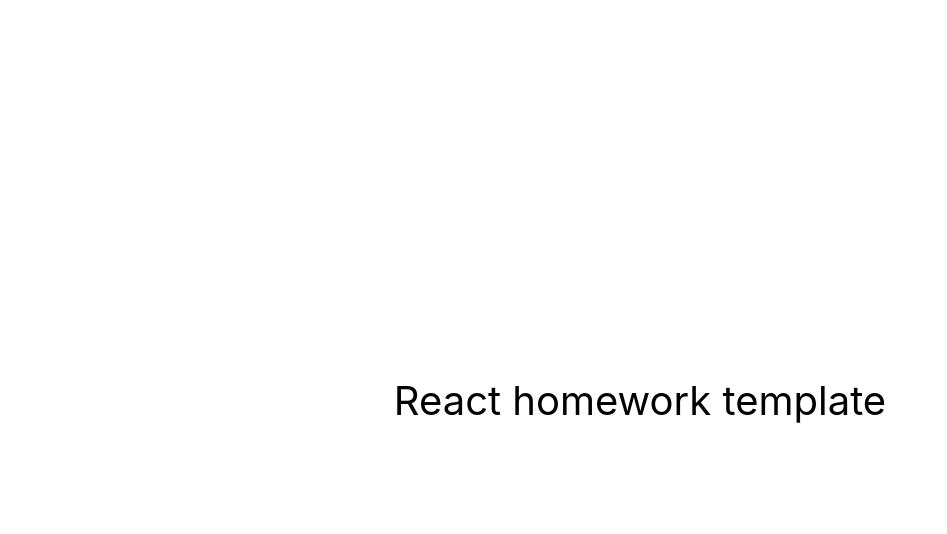
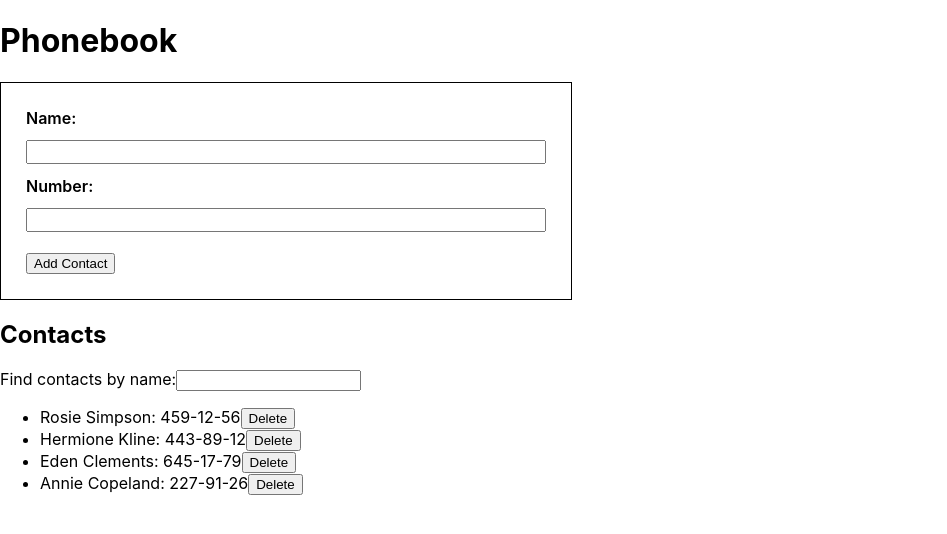
Before and after one commit to AllaPavlovska/goit-react-hw-08-phonebook, a React (Create React App) app: page / in a window 1280 px wide. Shown: the top 534 px of the page, without its empty margins (0-947 px from the left). Built offline with nearby package versions, Linux system fonts and the light colour scheme.

Commit message:
first-commit

```diff
--- /dev/null
+++ b/src/components/AddProfile/AddProfile.module.css
@@ -0,0 +1,30 @@
+.form {
+    max-width: 520px;
+    padding: 25px;
+    border: 1px solid black;
+}
+
+.formLabel {
+    display: flex;
+    flex-direction: column;
+    gap: 12px;
+    margin-bottom: 20px;
+}
+
+.formLabelCheckbox {
+    flex-direction: row;
+    align-items: center;
+}
+
+.formLabelText {
+    font-weight: 600;
+    font-size: 16px;
+}
+
+.formInput {
+    font-size: 16px;
+}
+
+.container {
+    display: flex;
+}
--- /dev/null
+++ b/src/components/AddProfile/AddProfileForm.jsx
@@ -0,0 +1,53 @@
+import React, { Component } from 'react';
+import { nanoid } from 'nanoid';
+import css from './AddProfile.module.css';
+
+class ContactForm extends Component {
+  state = {
+    name: '',
+    number: '',
+  };
+
+  handleChange = (e) => {
+    this.setState({ [e.target.name]: e.target.value });
+  };
+
+  handleFormSubmit = (e) => {
+    e.preventDefault();
+    const { name, number } = this.state;
+    this.props.onSubmit({ id: nanoid(), name, number });
+    this.setState({ name: '', number: '' });
+  };
+
+  render() {
+    const { name, number } = this.state;
+
+    return (
+      <form className={css.form} onSubmit={this.handleFormSubmit}>
+        <label className={css.formLabel}>
+          <span className={css.formLabelText}>Name:</span>
+          <input
+            className={css.formInput}
+            type="text"
+            name="name"
+            value={name}
+            onChange={this.handleChange}
+            required
+          />
+          <span className={css.formLabelText}> Number:</span>
+          <input
+            className={css.formInput}
+            type="tel"
+            name="number"
+            value={number}
+            onChange={this.handleChange}
+            required
+          />
+        </label>
+        <button type="submit">Add Contact</button>
+      </form>
+    );
+  }
+}
+
+export default ContactForm;
--- a/src/components/App.jsx
+++ b/src/components/App.jsx
@@ -1,16 +1,78 @@
-export const App = () => {
-  return (
-    <div
-      style={{
-        height: '100vh',
-        display: 'flex',
-        justifyContent: 'center',
-        alignItems: 'center',
-        fontSize: 40,
-        color: '#010101'
-      }}
-    >
-      React homework template
-    </div>
-  );
+import React, { Component } from 'react';
+import ContactForm from './AddProfile/AddProfileForm';
+import ContactList from './ContactList';
+import Filter from './Filter';
+
+const initialState = {
+ contacts: [
+    { id: 'id-1', name: 'Rosie Simpson', number: '459-12-56' },
+    { id: 'id-2', name: 'Hermione Kline', number: '443-89-12' },
+    { id: 'id-3', name: 'Eden Clements', number: '645-17-79' },
+    { id: 'id-4', name: 'Annie Copeland', number: '227-91-26' },
+  ],
+  filter: '',
 };
+
+export class App extends Component {
+  state = { ...initialState };
+
+  componentDidMount() {
+    const savedContacts = localStorage.getItem('contacts');
+    if (savedContacts) {
+      this.setState({ contacts: JSON.parse(savedContacts) });
+    }
+  }
+
+  componentDidUpdate(prevProps, prevState) {
+    if (prevState.contacts !== this.state.contacts) {
+      localStorage.setItem('contacts', JSON.stringify(this.state.contacts));
+    }
+  }
+
+  handleAddContact = (contact) => {
+    const { contacts } = this.state;
+
+    const isNameExist = contacts.some(
+      (existingContact) => existingContact.name === contact.name
+    );
+
+    if (isNameExist) {
+      alert(`'${contact.name}' is already in contacts!`);
+      return;
+    }
+
+    this.setState((prevState) => ({
+      ...prevState,
+      contacts: [...prevState.contacts, contact],
+    }));
+  };
+
+  handleDeleteContact = (contactId) => {
+    this.setState((prevState) => ({
+      ...prevState,
+      contacts: prevState.contacts.filter((contact) => contact.id !== contactId),
+    }));
+  };
+
+  handleFilterChange = (e) => {
+    this.setState({ filter: e.target.value });
+  };
+
+  render() {
+    const { contacts, filter } = this.state;
+    const filteredContacts = contacts.filter((contact) =>
+      contact.name.toLowerCase().includes(filter.toLowerCase())
+    );
+
+    return (
+      <div>
+        <h1>Phonebook</h1>
+        <ContactForm onSubmit={this.handleAddContact} />
+        <Filter value={filter} onChange={this.handleFilterChange} />
+        <ContactList contacts={filteredContacts} onDeleteContact={this.handleDeleteContact} />
+      </div>
+    );
+  }
+}
+
+export default App;
--- /dev/null
+++ b/src/components/ContactList.jsx
@@ -0,0 +1,16 @@
+import React from 'react';
+
+const ContactList = ({ contacts, onDeleteContact }) => {
+  return (
+    <ul>
+      {contacts.map((contact) => (
+        <li key={contact.id}>
+          {contact.name}: {contact.number}
+          <button onClick={() => onDeleteContact(contact.id)}>Delete</button>
+        </li>
+      ))}
+    </ul>
+  );
+};
+
+export default ContactList;
--- /dev/null
+++ b/src/components/Filter.jsx
@@ -0,0 +1,11 @@
+import React from 'react';
+
+const Filter = ({ value, onChange }) => (
+  <label>
+    <h2>Contacts</h2>
+    Find contacts by name:
+    <input type="text" value={value} onChange={onChange} />
+  </label>
+);
+
+export default Filter;
```
